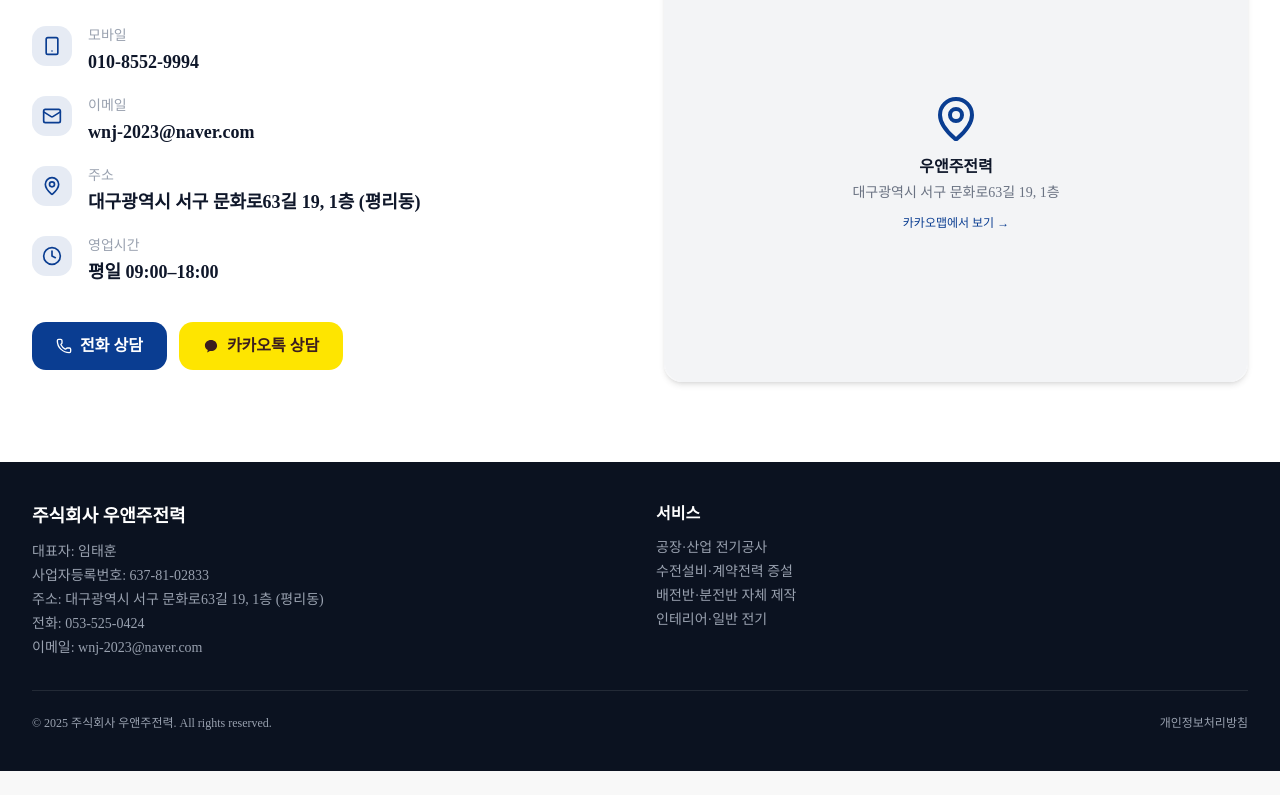
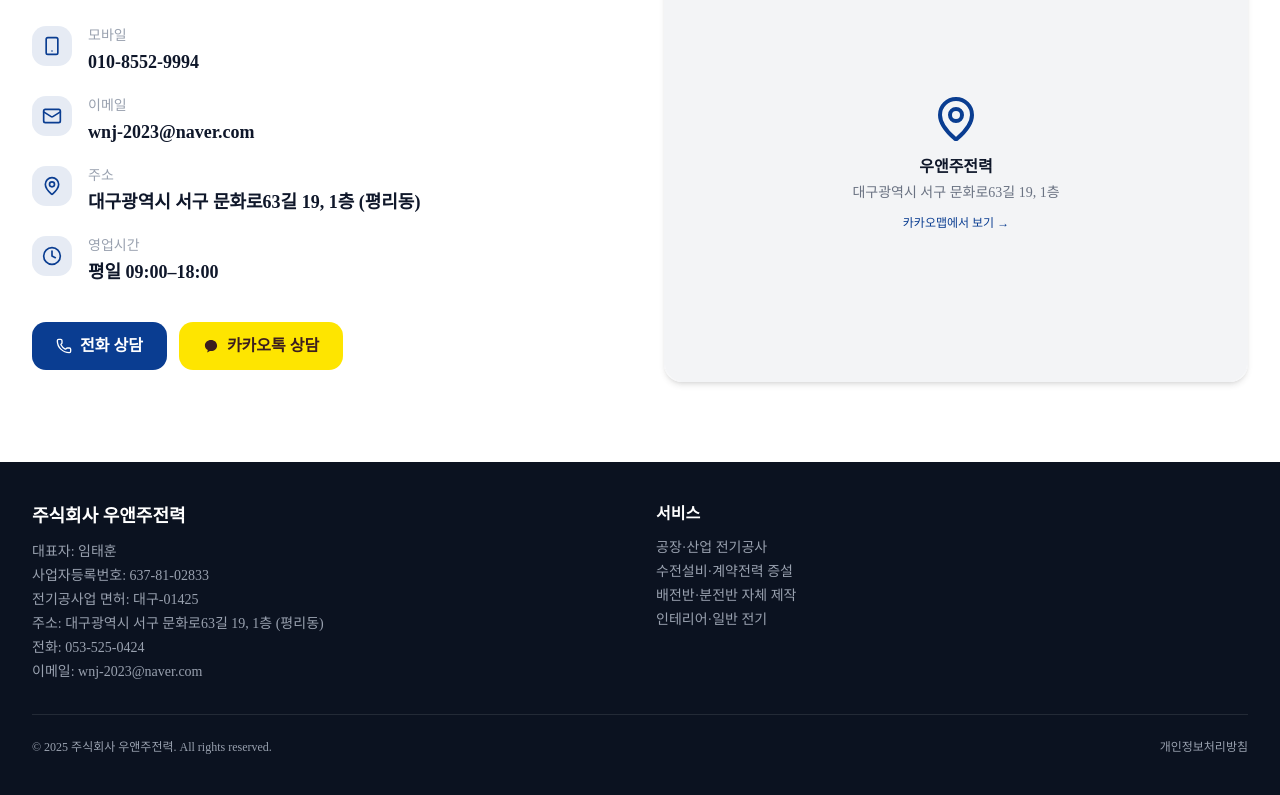
Before and after one commit to wnjpower/website, a Next.js app: page / in a window 1280 px wide. Shown: the part 10005-10800 px from the top of the page. Before the commit the page ends 10776 px from the top, so only its background shows below. Built offline with nearby package versions, Linux system fonts and the light colour scheme; no server answers; a web font is replaced by a local one.

Commit message:
feat: Footer에 전기공사업 면허번호 추가 (대구-01425)
Co-Authored-By: Claude Sonnet 4.6 <noreply@anthropic.com>

```diff
--- a/components/sections/Footer.tsx
+++ b/components/sections/Footer.tsx
@@ -11,6 +11,7 @@ export default function Footer() {
             <div className="space-y-1 text-sm">
               <p>대표자: 임태훈</p>
               <p>사업자등록번호: <span className="font-mono tabular-nums">637-81-02833</span></p>
+              <p>전기공사업 면허: <span className="font-mono tabular-nums">대구-01425</span></p>
               <p>주소: 대구광역시 서구 문화로63길 19, 1층 (평리동)</p>
               <p>
                 전화:{' '}
```
